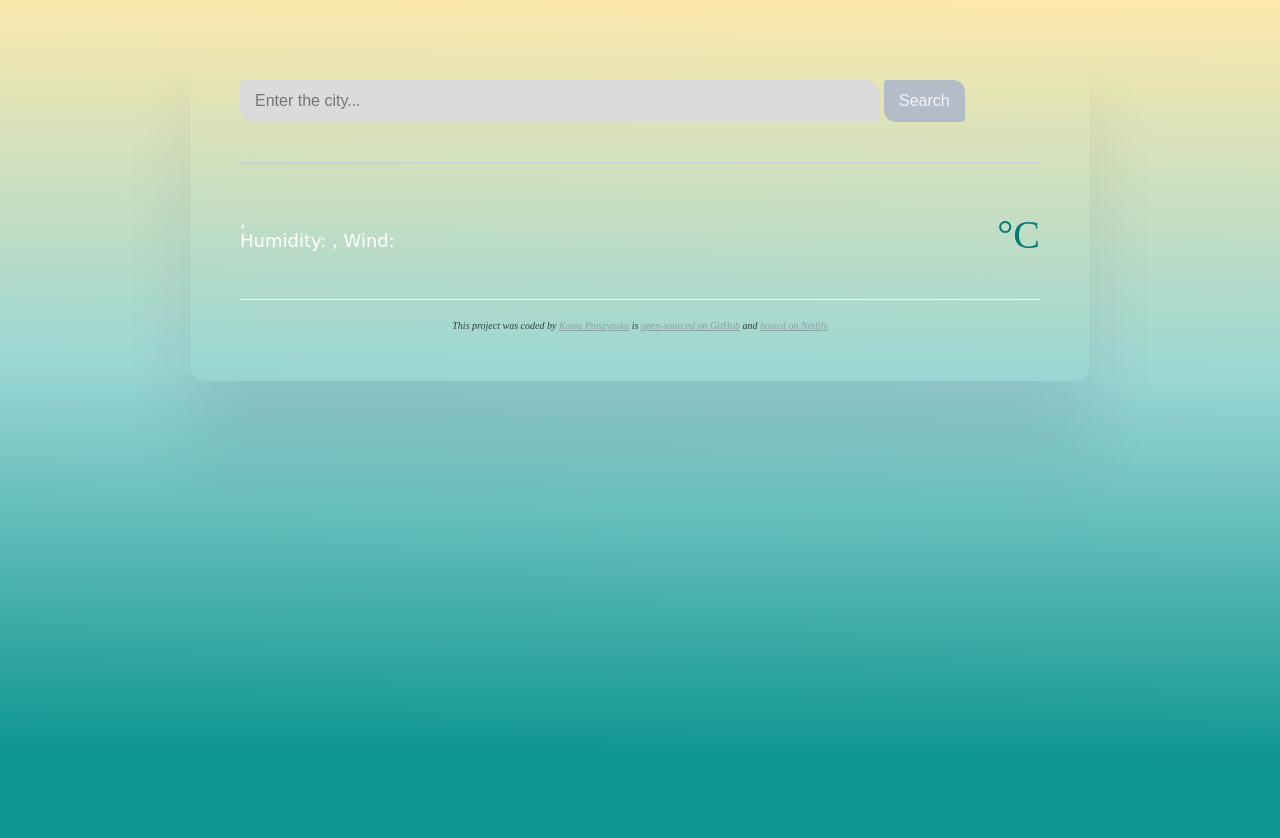
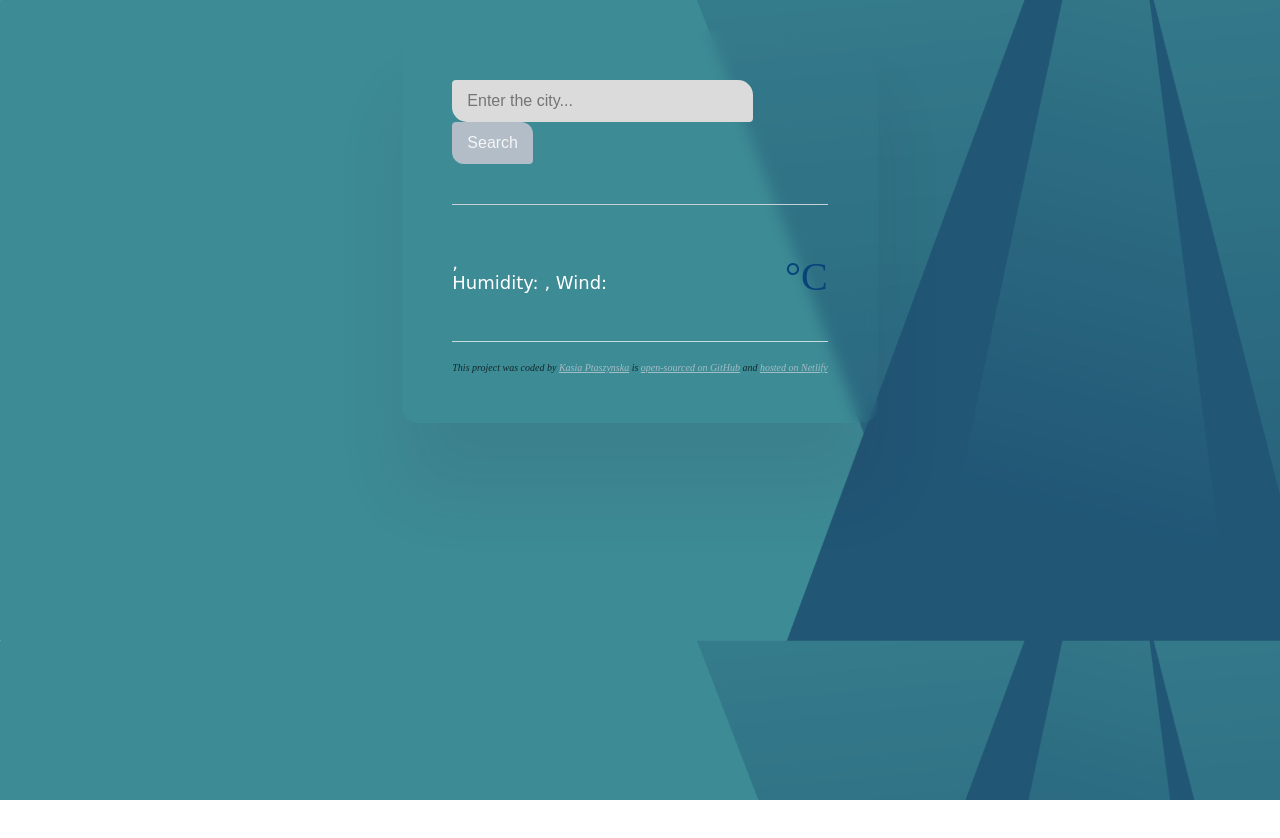
Before and after one commit to rissri/Weather-App, a plain HTML site: page Index.html in a window 1280 px wide. After the commit the page ends 800 px from the top, so only its background shows below. Drawn offline with nearby package versions, Linux system fonts and the light colour scheme; no server answers; a web font is replaced by a local one.

Commit message:
CSS tweaks

```diff
--- a/src/style.css
+++ b/src/style.css
@@ -1,34 +1,31 @@
 body {
-  background: linear-gradient(
-    0.6deg,
-    rgb(17, 151, 147) 11.2%,
-    rgb(154, 214, 212) 55.4%,
-    rgb(255, 233, 171) 100.2%
-  );
-
-  height: 100vh;
+  width: 100%;
+  margin: 0;
+  padding: 0;
+  height: auto;
   font-family: "Playwrite FR Moderne", serif;
   font-optical-sizing: auto;
   font-weight: 450;
   font-style: normal;
+  background-image: url(vecteezy_abstract-background-design-background-texture-design-with_18752867-1.jpg);
+  background-repeat: none;
+  display: flex;
+  background-size: cover;
+  object-fit: cover;
 }
 
 a {
-  color: #808891;
+  color: #ced4db;
 }
 .weather_app {
-  background: radial-gradient(
-    circle at 0% 15%,
-    rgb(172, 184, 196) 0.1%,
-    rgb(200, 200, 201) 100.2%,
-    opacity 0.5
-  );
+  background: rgb(200, 200, 201), opacity 0.7;
   max-width: 800px;
   margin: 30px auto;
   padding: 50px;
   border-radius: 15px;
 
   box-shadow: rgba(43, 33, 66, 0.09) 0px 70px 70px 0px;
+  backdrop-filter: blur(7px);
 }
 
 header {
@@ -76,7 +73,7 @@ header {
   font-size: 55px;
   line-height: 75px;
   font-family: "Cherry Bomb One", system-ui;
-  color: #087a75;
+  color: #08437a;
 }
 
 .weather-app-data {
@@ -106,7 +103,7 @@ main {
 }
 
 .weather-app-details strong {
-  color: #087a75;
+  color: #08437a;
 
   font-weight: 300;
 }
@@ -118,7 +115,7 @@ main {
   font-size: 88px;
   font-weight: bold;
   margin-left: 10px;
-  color: #087a75;
+  color: #08437a;
 }
 
 .weather-app-icon {
@@ -132,5 +129,5 @@ main {
 .weather-app-unit {
   margin-top: 18px;
   font-size: 40px;
-  color: #087a75;
+  color: #08437a;
 }
```
Also changed, not shown: src/vecteezy_abstract-background-design-background-texture-design-with_18752867-1.jpg (added).
